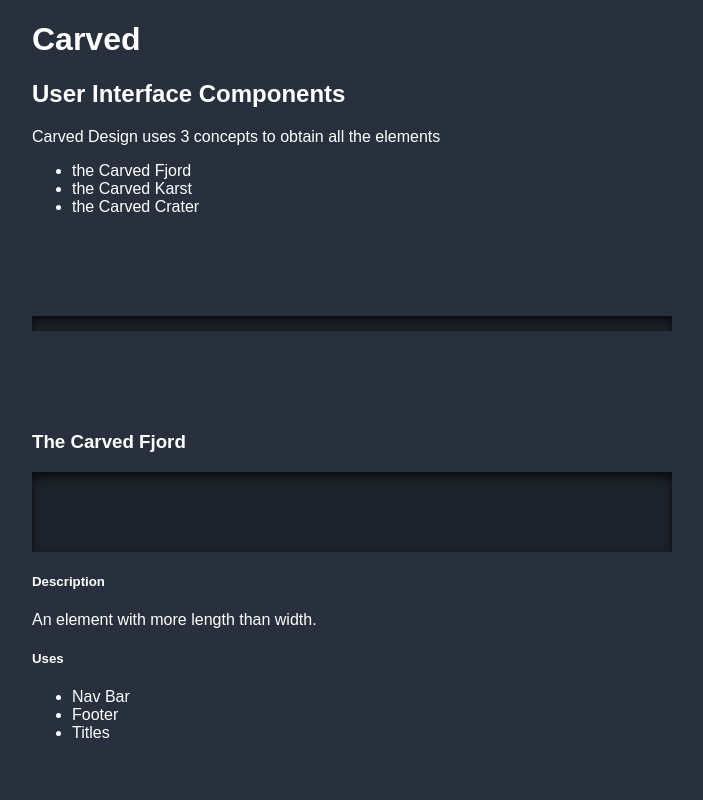
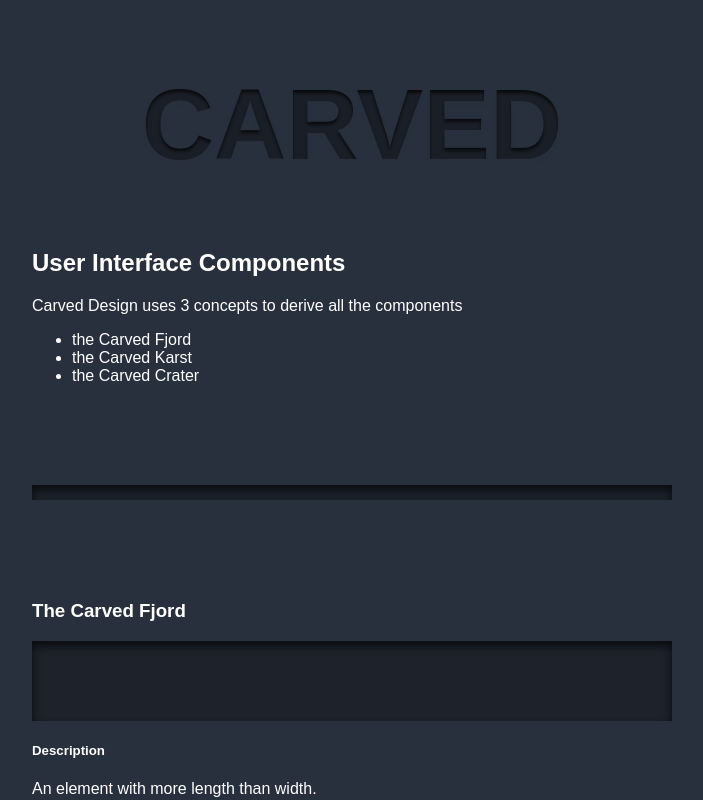
Before and after one commit to plurid/carved-ui, a React (Create React App) app: page / in a window 1280 px wide. Shown: the top 800 px of the page, without its empty margins (288-991 px from the left). Built offline with nearby package versions, Linux system fonts and the light colour scheme.

Commit message:
dev: App

```diff
--- a/src/examples/App.tsx
+++ b/src/examples/App.tsx
@@ -20,11 +20,11 @@ import { CarvedSelector } from "../lib";
 
 const App = () => (
     <div className='appContainer'>
-        <h1>Carved</h1>
+        <CarvedH1 text="Carved" />
 
         <h2>User Interface Components</h2>
 
-        <p>Carved Design uses 3 concepts to obtain all the elements</p>
+        <p>Carved Design uses 3 concepts to derive all the components</p>
 
         <ul>
             <li>the Carved Fjord</li>
```
